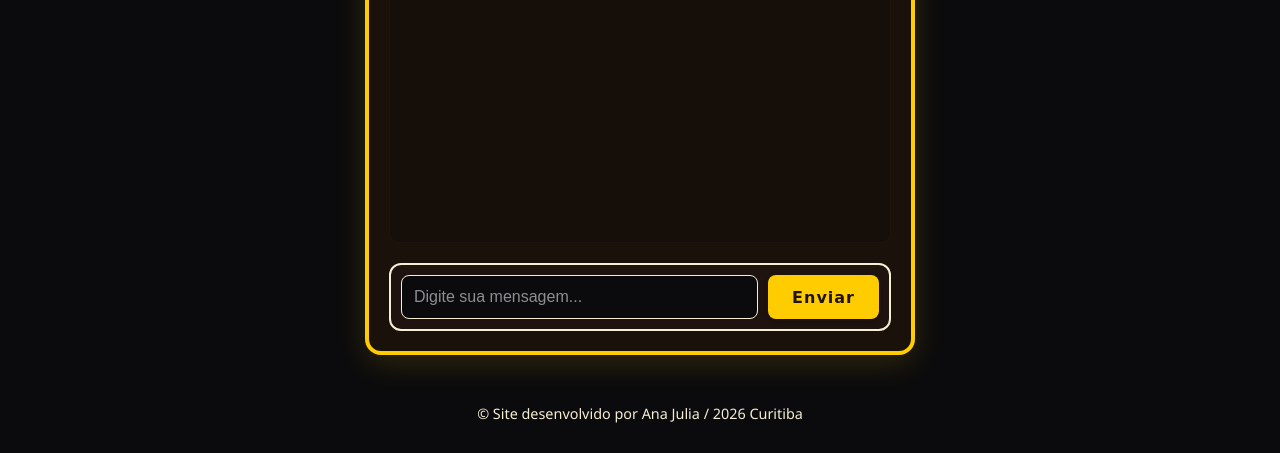
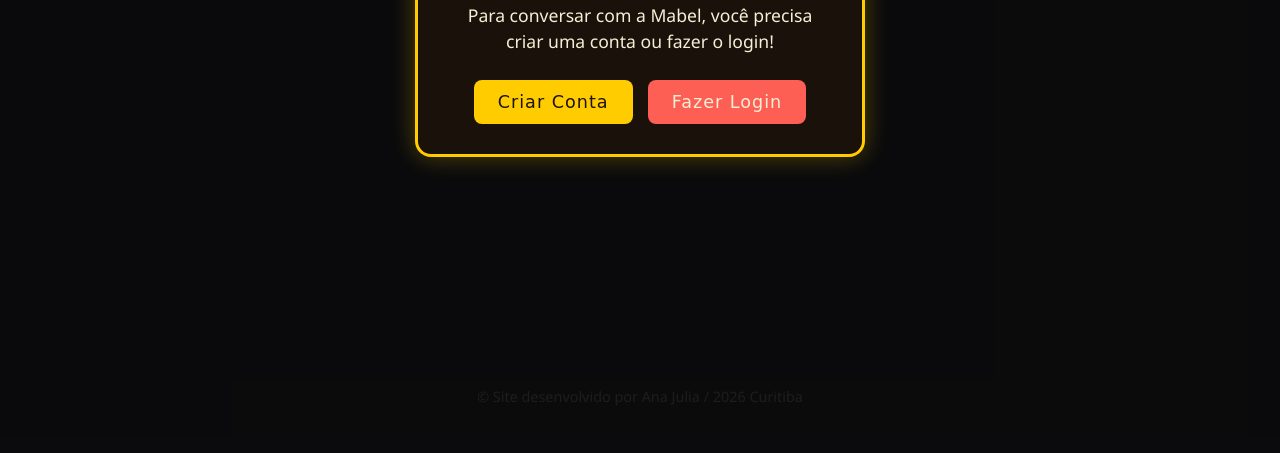
Before and after one commit to anaalves14-2DAT1/card_Mabel, a website: page public/chat.html in a window 1280 px wide. Shown: the part 365-818 px from the top of the page. Drawn offline with Linux system fonts and the light colour scheme; a web font is replaced by a local one.

Commit message:
atualização card-Mabel

```diff
--- a/public/chat.html
+++ b/public/chat.html
@@ -16,7 +16,20 @@
         <a class="link" id="linkCadastro" href="cadastro.html">Cadastro</a>
     </nav>
 
-    <main class="chat-container" id="areaChat">
+    <!-- Tela de Aviso para Usuários não autenticados -->
+    <div id="telaAviso" class="overlay-aviso" style="display: none;">
+        <div class="card-aviso">
+            <h2>Acesso Restrito</h2>
+            <p>Para conversar com a Mabel, você precisa criar uma conta ou fazer o login!</p>
+            <div class="botoes-aviso">
+                <a href="cadastro.html" class="btn-aviso btn-aviso-cadastro">Criar Conta</a>
+                <a href="login.html" class="btn-aviso btn-aviso-login">Fazer Login</a>
+            </div>
+        </div>
+    </div>
+
+    <!-- Área Principal do Chat -->
+    <main class="chat-container" id="areaChat" style="display: none;">
         <h2 id="boasVindas">Olá, seja bem-vinda(o) ao chat da Mabel</h2>
         <div id="caixaChat"></div>
 
@@ -31,6 +44,19 @@
     </footer>
 
     <script>
+        const token = localStorage.getItem('token');
+        const telaAviso = document.querySelector('#telaAviso');
+        const areaChat = document.querySelector('#areaChat');
+
+        // Se não tiver token, exibe a tela de aviso e oculta o chat
+        if (!token) {
+            telaAviso.style.display = 'flex';
+            areaChat.style.display = 'none';
+        } else {
+            telaAviso.style.display = 'none';
+            areaChat.style.display = 'flex';
+        }
+
         const usuarioLogado = localStorage.getItem('usuario') || 'Usuário';
 
         document.querySelector('#boasVindas').textContent = `Olá ${usuarioLogado}, seja bem-vinda(o) ao chat da Mabel`;
--- a/public/style4.css
+++ b/public/style4.css
@@ -55,6 +55,84 @@ body {
 .link:hover {
     color: var(--ouro-bill);
     text-shadow: 0 0 10px var(--ouro-bill), 0 0 20px var(--ouro-bill);
+}
+
+/* ======================= TELA DE AVISO (MODAL / OVERLAY) ================== */
+.overlay-aviso {
+    position: fixed;
+    top: 0;
+    left: 0;
+    width: 100%;
+    height: 100%;
+    background-color: rgba(11, 11, 13, 0.92);
+    display: flex;
+    justify-content: center;
+    align-items: center;
+    z-index: 100;
+}
+
+.card-aviso {
+    background-color: var(--fundo-floresta);
+    border: 3px solid var(--ouro-bill);
+    border-radius: 16px;
+    padding: 30px 40px;
+    max-width: 450px;
+    width: 90%;
+    text-align: center;
+    box-shadow: 0 0 25px rgba(255, 204, 0, 0.3);
+}
+
+.card-aviso h2 {
+    font-family: 'Mystery Quest', cursive;
+    color: var(--ouro-bill);
+    font-size: 2rem;
+    margin-top: 0;
+    margin-bottom: 15px;
+}
+
+.card-aviso p {
+    font-size: 1.1rem;
+    color: var(--pergaminho);
+    margin-bottom: 25px;
+    line-height: 1.5;
+}
+
+.botoes-aviso {
+    display: flex;
+    gap: 15px;
+    justify-content: center;
+}
+
+.btn-aviso {
+    padding: 12px 24px;
+    font-family: 'Mystery Quest', cursive;
+    font-size: 1.1rem;
+    letter-spacing: 1px;
+    border-radius: 8px;
+    border: none;
+    cursor: pointer;
+    text-decoration: none;
+    transition: transform 0.2s ease, background-color 0.2s ease;
+}
+
+.btn-aviso-cadastro {
+    background-color: var(--ouro-bill);
+    color: var(--fundo-diario);
+}
+
+.btn-aviso-cadastro:hover {
+    background-color: #ffe066;
+    transform: scale(1.05);
+}
+
+.btn-aviso-login {
+    background-color: var(--rosado);
+    color: var(--pergaminho);
+}
+
+.btn-aviso-login:hover {
+    background-color: #ff7870;
+    transform: scale(1.05);
 }
 
 /* ======================= CHAT ================== */
@@ -219,4 +297,8 @@ footer {
         padding: 12px 14px;
         font-size: 0.9rem;
     }
+
+    .botoes-aviso {
+        flex-direction: column;
+    }
 }
```
Also changed, not shown: public/cadastro.html (+5 -12 lines), public/login.html (+6 -4 lines).
